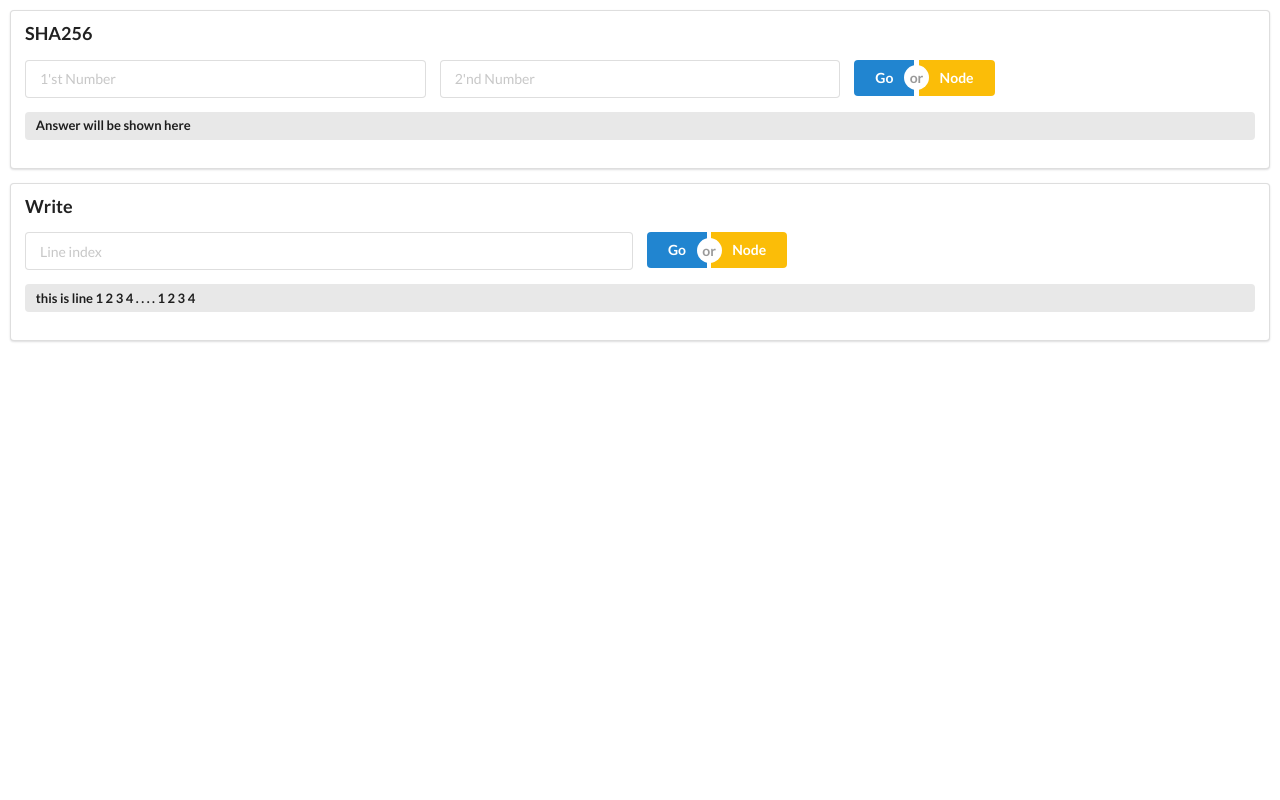
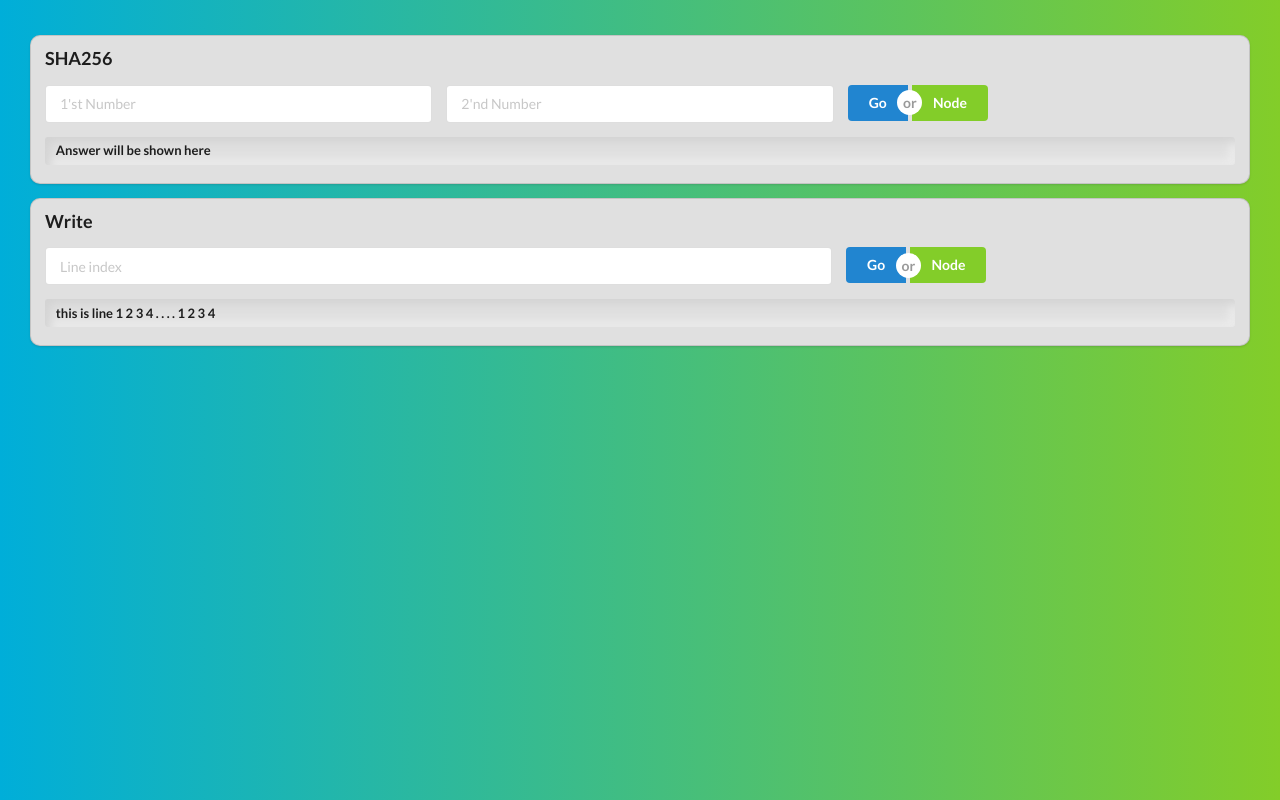
Before and after one commit to mohammad-fattah/WebProgrammingHW01, a plain HTML site: page front/form.html in a window 1280 px wide. Drawn offline with nearby package versions, Linux system fonts and the light colour scheme.

Commit message:
Reformat frontend

```diff
--- /dev/null
+++ b/front/app.js
@@ -0,0 +1,7 @@
+function writeIndexedLine(lang) {
+    document.getElementById("write_answer").innerHTML = lang;
+}
+
+function sha(lang) {
+    document.getElementById("sha_answer").innerHTML = lang;
+}
--- a/front/form.html
+++ b/front/form.html
@@ -4,12 +4,12 @@
 <head>
     <title>Homework 1</title>
     <link rel="stylesheet" href="https://cdnjs.cloudflare.com/ajax/libs/semantic-ui/2.2.13/semantic.min.css">
+    <link rel="stylesheet" href="style.css">
 </head>
 
 <body>
 
-    <div style="padding: 10px 10px 10px 10px;">
-
+    <div id="main-div">
         <div class="ui segment">
             <form class="ui form" id="sha_form">
                 <header class="ui header">SHA256</header>
@@ -24,7 +24,7 @@
                         <div class="ui buttons">
                             <buttom class="ui blue button" onclick="sha('go')">Go</buttom>
                             <div class="or"></div>
-                            <buttom class="ui yellow button" onclick="sha('nodejs')">Node</buttom>
+                            <buttom class="ui green button" onclick="sha('nodejs')">Node</buttom>
                         </div>
                     </div>
                 </div>
@@ -33,11 +33,6 @@
                         Answer will be shown here
                     </label>
                 </div>
-                <script>
-                    function sha(lang) {
-                        document.getElementById("sha_answer").innerHTML = lang
-                    }
-                </script>
             </form>
         </div>
 
@@ -46,14 +41,14 @@
             <form class="ui form" id="write_form">
                 <div class="ui header">Write</div>
                 <div class="two fields">
-                    <div class="field">
+                    <div class="field" id="line_input">
                         <input type="text" placeholder="Line index">
                     </div>
                     <div class="field">
                         <div class="ui buttons">
                             <buttom class="ui left floated blue button" onclick="writeIndexedLine('go')">Go</buttom>
                             <div class="or"></div>
-                            <buttom class="ui right floated yellow button" onclick="writeIndexedLine('nodejs')">Node</buttom>
+                            <buttom class="ui right floated green button" onclick="writeIndexedLine('nodejs')">Node</buttom>
                         </div>
                     </div>
                 </div>
@@ -62,19 +57,16 @@
                         this is line 1 2 3 4 . . . . 1 2 3 4
                     </label>
                 </div>
-                <script>
-                    function writeIndexedLine(lang) {
-                        document.getElementById("write_answer").innerHTML = lang
-                    }
-                </script>
             </form>
         </div>
     </div>
 
     </div>
 
+    <script src="app.js"></script>
     <script src="https://cdnjs.cloudflare.com/ajax/libs/jquery/3.2.1/jquery.min.js"></script>
     <script src="https://cdnjs.cloudflare.com/ajax/libs/semantic-ui/2.2.13/semantic.min.js"></script>
+
 </body>
 
 </html>
--- /dev/null
+++ b/front/style.css
@@ -0,0 +1,32 @@
+body {
+    background-image: linear-gradient(to right, #00aed9, #83cd29);
+}
+
+.ui.segment {
+    border-radius: 10px;
+    background: #e0e0e0;
+}
+
+.ui.green.button{
+    background-color:  #83cd29 ;
+}
+
+.ui.green.button :hover{
+    background-color:  #83cd29 ;
+}
+
+#write_answer, #sha_answer{
+    border-radius: 3px;
+    background: #e0e0e0;
+    box-shadow: inset 5px 5px 10px #d3d3d3,
+            inset -5px -5px 10px #ededed;
+    height: 120%;
+}
+
+#line_input {
+    width: 100%;
+}
+
+#main-div {
+    padding: 35px 30px;
+}
```
